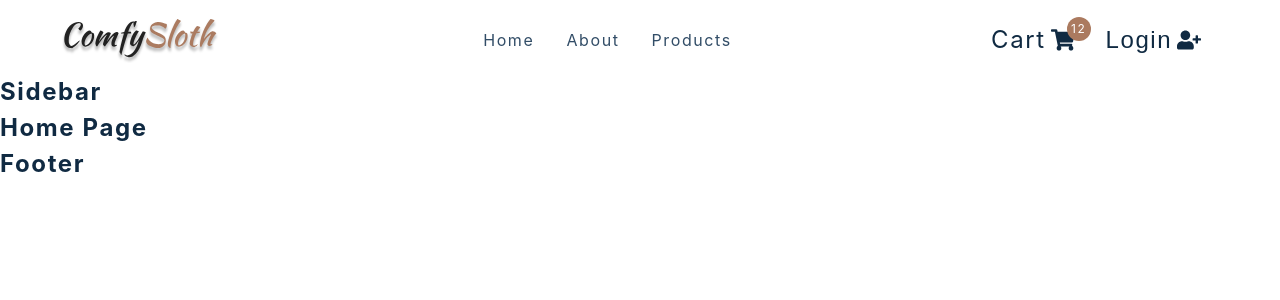
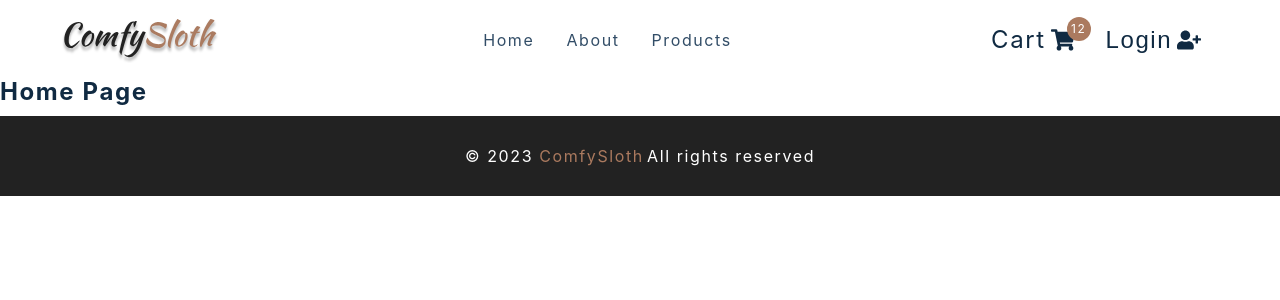
Before and after one commit to royaldev1031/comfy-sloth-ecommerce, a React (Create React App) app: page / in a window 1280 px wide. Shown: the top 300 px of the page. Built offline with nearby package versions, Linux system fonts and the light colour scheme; the HTML template or start-up script is replaced by a standard one.

Commit message:
create footer and sidebar

```diff
--- a/src/components/Footer.js
+++ b/src/components/Footer.js
@@ -1,7 +1,15 @@
 import React from 'react'
 import styled from 'styled-components'
 const Footer = () => {
-  return <h4>footer</h4>
+  return (
+    <Wrapper>
+      <h5>
+        &copy; {new Date().getFullYear()}
+        <span> ComfySloth</span>
+      </h5>
+      <h5>All rights reserved</h5>
+    </Wrapper>
+  )
 }
 
 const Wrapper = styled.footer`
--- a/src/components/Sidebar.js
+++ b/src/components/Sidebar.js
@@ -9,7 +9,32 @@
 import { useUserContext } from '../context/user_context'
 
 const Sidebar = () => {
-  return <h4>sidebar</h4>
+  const isOpen = true
+  return (
+    <SidebarContainer>
+      <aside className={`${isOpen ? 'sidebar show-sidebar' : 'sidebar'}`}>
+        <div className="sidebar-header">
+          <img src={logo} alt="comfy sloth" className="logo" />
+          <button className="close-btn" type="button">
+            <FaTimes />
+          </button>
+        </div>
+        <ul className="links">
+          {links.map(({ id, text, url }) => {
+            return (
+              <li key={id}>
+                <Link to={url}>{text}</Link>
+              </li>
+            )
+          })}
+          <li>
+            <Link to="/checkout">checkout</Link>
+          </li>
+        </ul>
+        <CartButtons />
+      </aside>
+    </SidebarContainer>
+  )
 }
 
 const SidebarContainer = styled.div`
```
